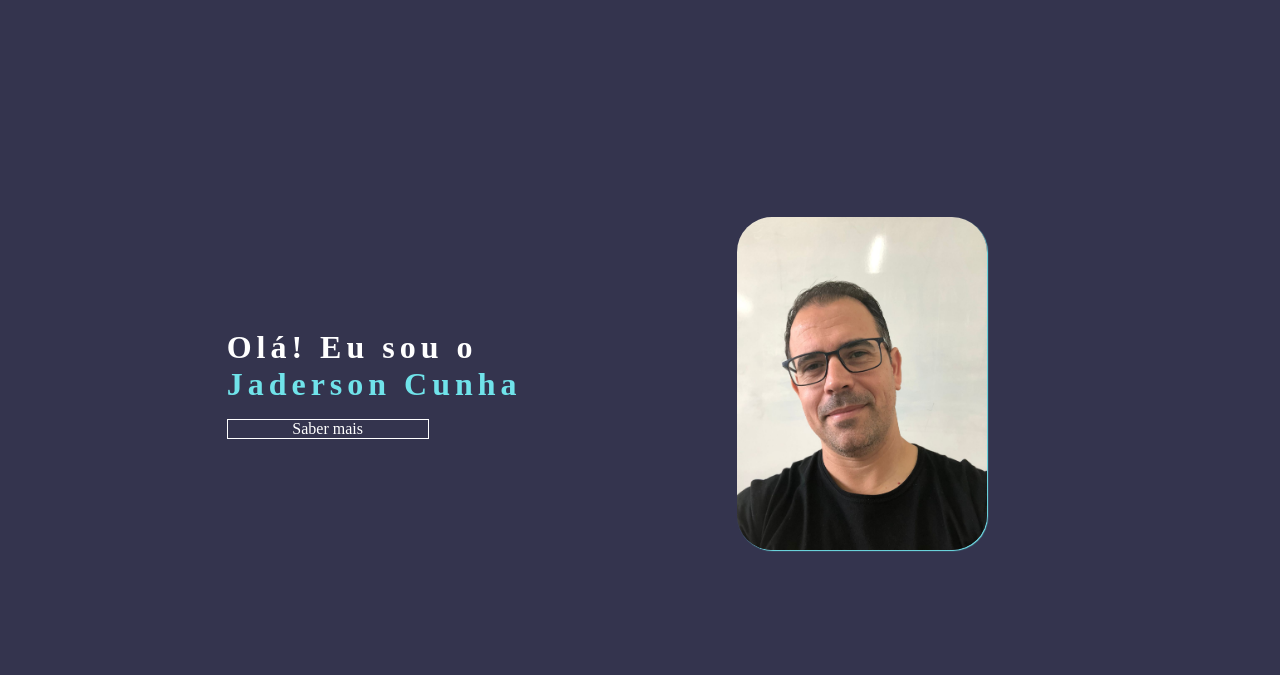
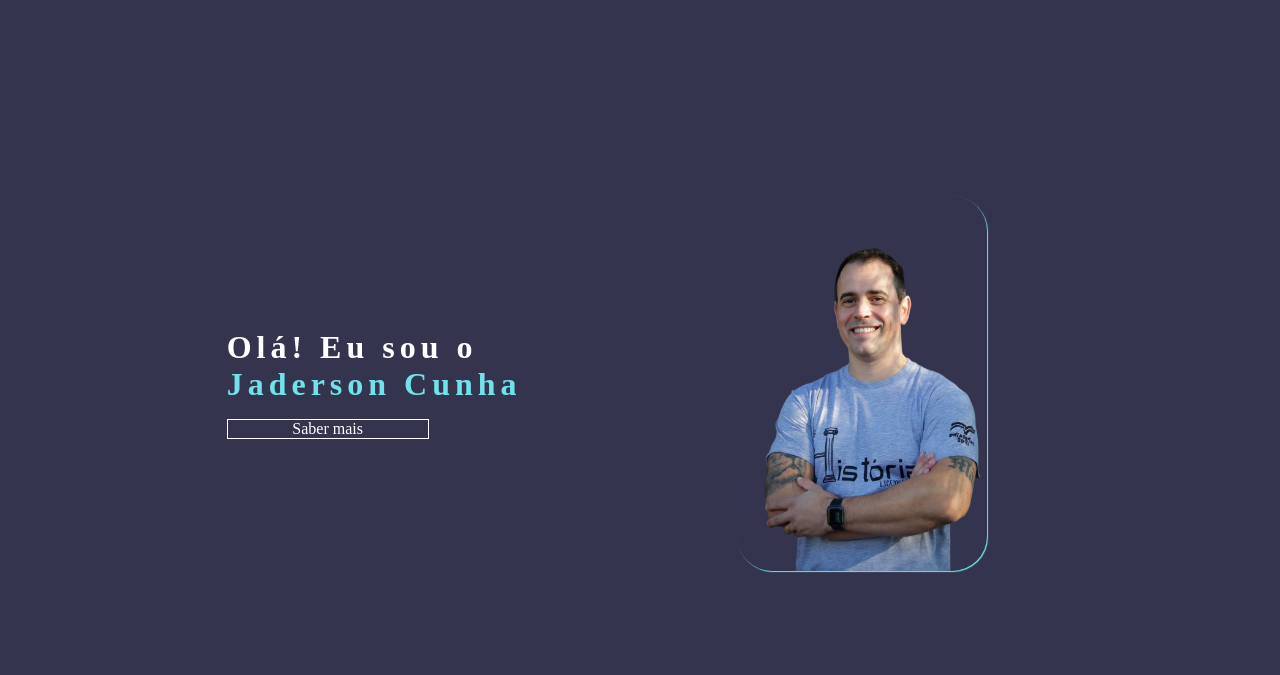
Before and after one commit to JadersonCunha/Portfolio, a plain HTML site: page index.html in a window 1280 px wide. Shown: the part 125-800 px from the top of the page. Drawn offline with Linux system fonts and the light colour scheme; no server answers.

Commit message:
atuaização de imagem

```diff
--- a/index.html
+++ b/index.html
@@ -38,7 +38,7 @@
             </div>
 
             <div class="box-img-main">
-            <img class="imagem-profissional" src="img_cap.jpeg" width="250"  alt="_MG_1119-removebg-preview">
+            <img class="imagem-profissional" src="img ini.png" width="250"  alt="_MG_1119-removebg-preview">
         </div>
         </section>
 
```
